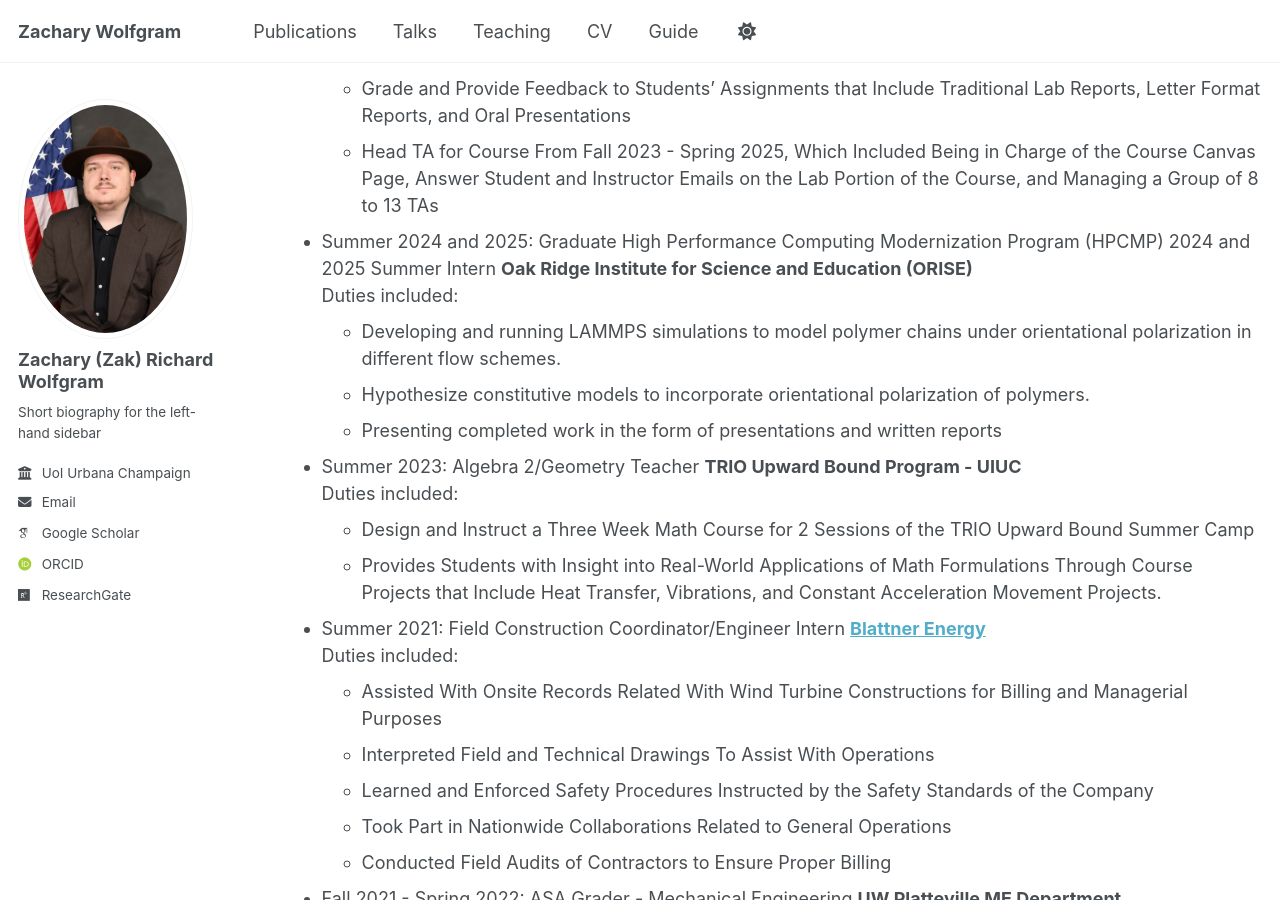
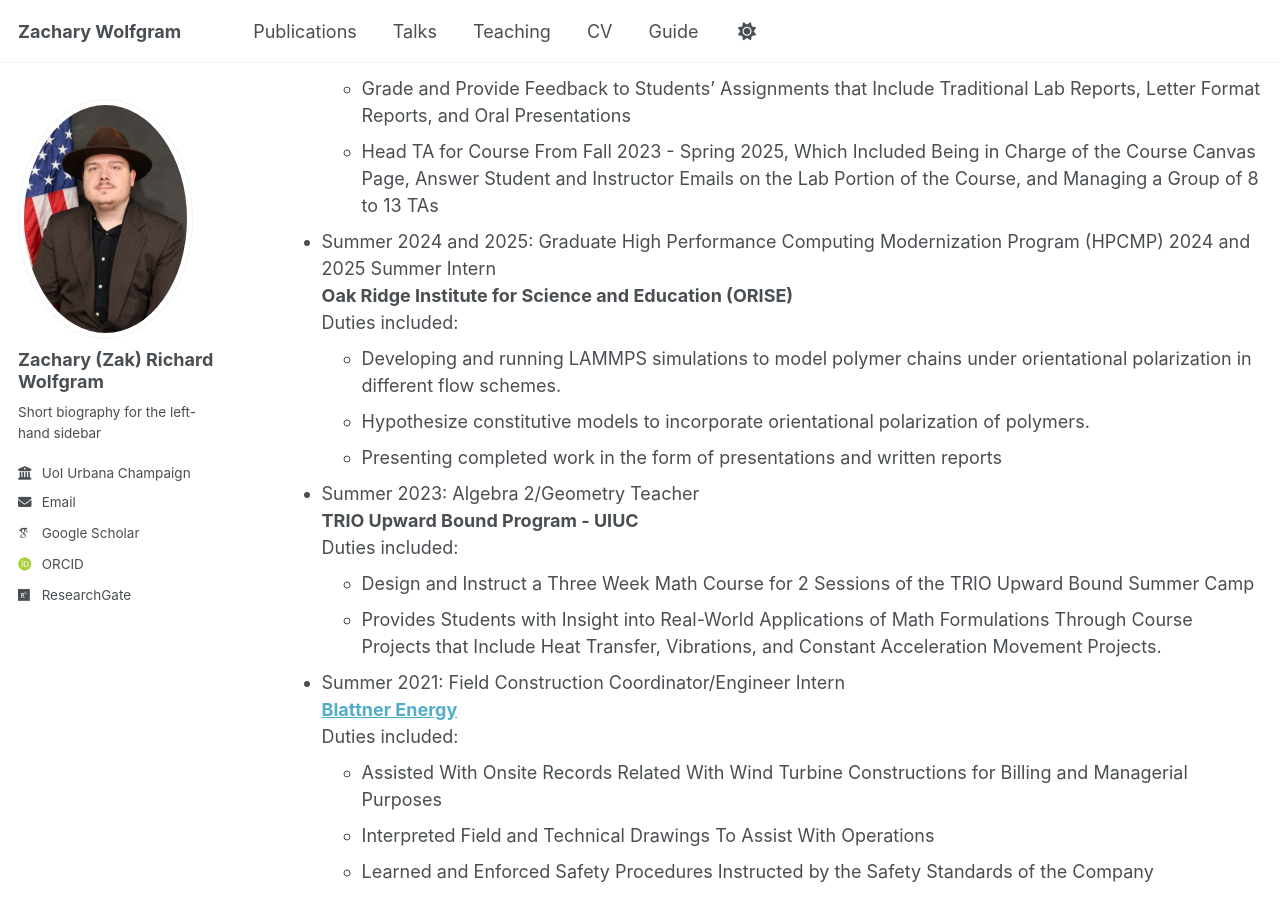
Before and after one commit to ZWolfgram/Zwolfgram.github.io, a Jekyll site: the page built from _pages/cv.md, in a window 1280 px wide and 900 px high, scrolled down 404 px. Built offline with Jekyll 4.4.1, drawn with Linux system fonts in a browser that asks for light colours; some web fonts are replaced.

Commit message:
Update cv.md

```diff
--- a/_pages/cv.md
+++ b/_pages/cv.md
@@ -24,20 +24,20 @@ Duties include:
   * Grade and Provide Feedback to Students' Assignments that Include Traditional Lab Reports, Letter Format Reports, and Oral Presentations
   * Head TA for Course From Fall 2023 - Spring 2025, Which Included Being in Charge of the Course Canvas Page, Answer Student and Instructor Emails on the Lab Portion of the Course, and Managing a Group of 8 to 13 TAs
 
-* Summer 2024 and 2025: Graduate High Performance Computing Modernization Program (HPCMP) 2024 and 2025 Summer Intern
+* Summer 2024 and 2025: Graduate High Performance Computing Modernization Program (HPCMP) 2024 and 2025 Summer Intern\
   **Oak Ridge Institute for Science and Education (ORISE)**\
   Duties included:
   * Developing and running LAMMPS simulations to model polymer chains under orientational polarization in different flow schemes.
   * Hypothesize constitutive models to incorporate orientational polarization of polymers.
   * Presenting completed work in the form of presentations and written reports
 
-* Summer 2023: Algebra 2/Geometry Teacher
+* Summer 2023: Algebra 2/Geometry Teacher\
   **TRIO Upward Bound Program - UIUC**\
   Duties included:
   * Design and Instruct a Three Week Math Course for 2 Sessions of the TRIO Upward Bound Summer Camp
   * Provides Students with Insight into Real-World Applications of Math Formulations Through Course Projects that Include Heat Transfer, Vibrations, and Constant Acceleration Movement Projects.
 
-* Summer 2021: Field Construction Coordinator/Engineer Intern
+* Summer 2021: Field Construction Coordinator/Engineer Intern\
   **[Blattner Energy](https://www.blattnerenergy.com/)**\
   Duties included:
   * Assisted With Onsite Records Related With Wind Turbine Constructions for Billing and Managerial Purposes
@@ -46,26 +46,26 @@ Duties include:
   * Took Part in Nationwide Collaborations Related to General Operations
   * Conducted Field Audits of Contractors to Ensure Proper Billing
 
-* Fall 2021 - Spring 2022: ASA Grader - Mechanical Engineering
+* Fall 2021 - Spring 2022: ASA Grader - Mechanical Engineering\
   **UW Platteville ME Department**\
   Duties included:
   * Graded Weekly Homework Assignments of Students in a Mechanics of Materials Course and a Machine Design Course
   * Kept a Times Log of Hours Worked and Inserted Grades into Canvas
 
-* Fall 2018 - Spring 2022: Student Food Service Manager
+* Fall 2018 - Spring 2022: Student Food Service Manager\
   **UW Platteville Food Service**\
   Duties included:
   * Managed Bridgeway Stations Workers Through Training, Proper Serving and Health Safety, and Cleaning of Facility
   * Wrote and Implemented a Training Workbook to Assist With Further Training of New Managers and Employees
   * Helped with Tri-Weekly Truck Deliveries and Storage Management
 
-* Summer 2018 - 2022: Groundskeeper
+* Summer 2018 - 2022: Groundskeeper\
   **UW Platteville Food Service**\
   Duties included:
   * Assist With Mowing, General Outside Care of a Private School Campus, and Furniture Moving
   * Minor Maintenance Experience With Plumbing and Woodwork
 
-* Fall 2015 - Spring 2021: Grocery Manager
+* Fall 2015 - Spring 2021: Grocery Manager\
   **The Market at Beaver Dam (Formerly Known as Rechek's Food Pride)**\
   Duties included:
   * Assist With Customer Service, Answering Questions, Helping with Groceries, and Sending Customer Queries to Upper Management
```
